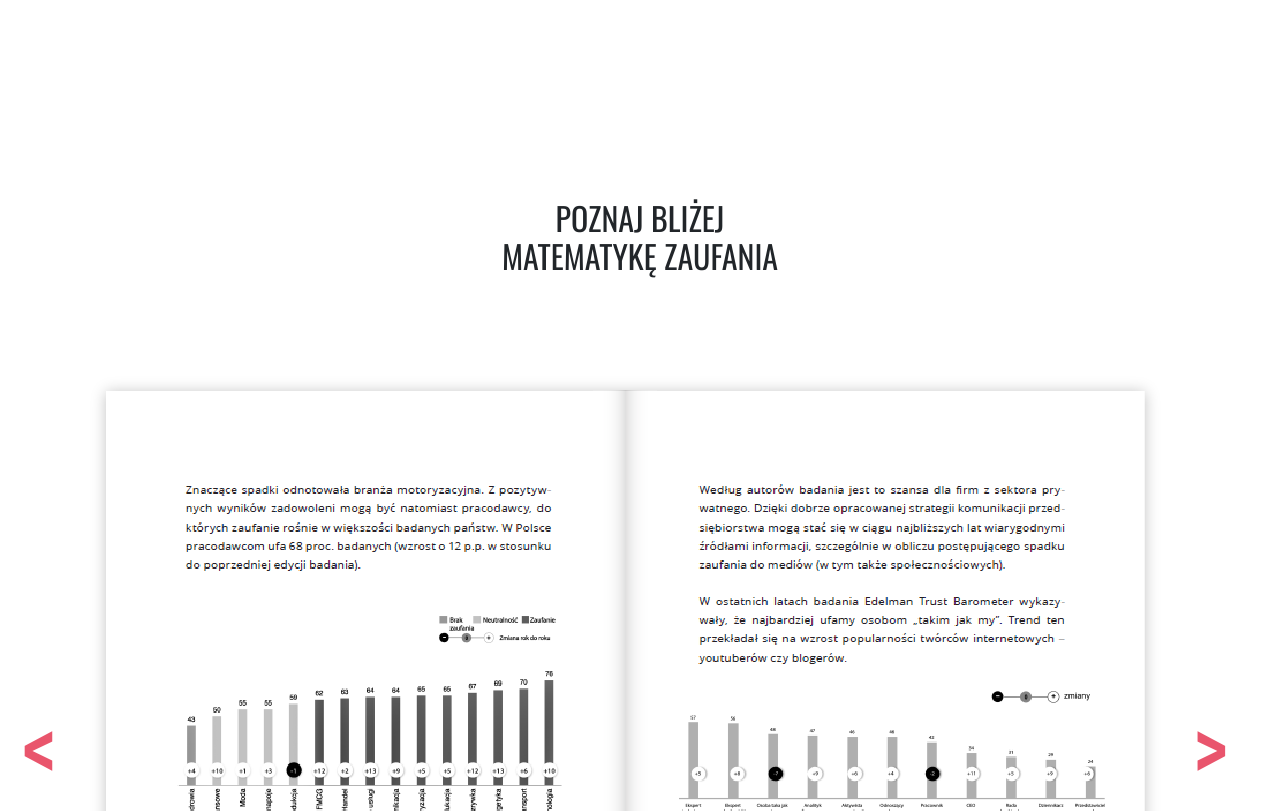
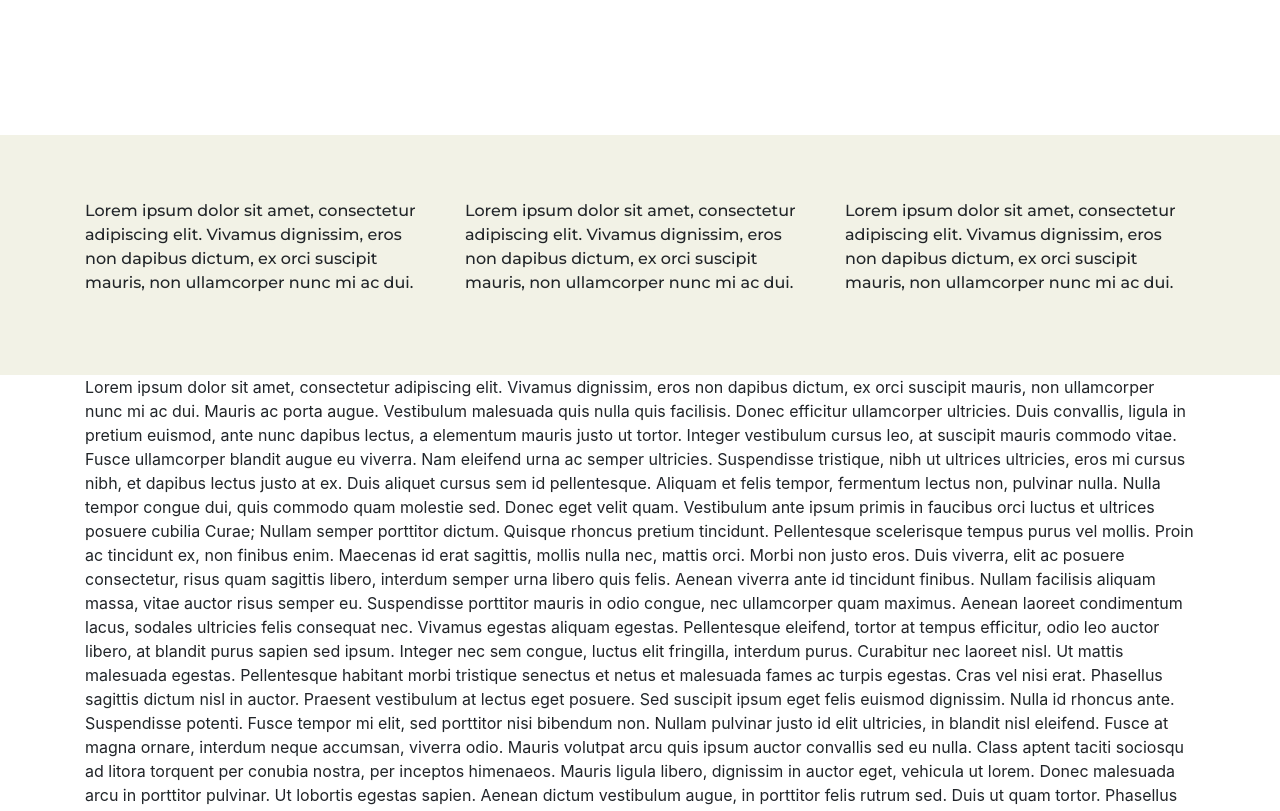
Before and after one commit to kryczek/matematyka-zaufania, a plain HTML site: page index.html in a window 1280 px wide. Shown: the part 5500-6311 px from the top of the page. Drawn offline with nearby package versions, Linux system fonts and the light colour scheme.

```diff
--- a/index.html
+++ b/index.html
@@ -270,24 +270,23 @@ Lorem ipsum dolor sit amet, consectetur adipiscing elit. Vivamus dignissim, eros
 		</div>
 	</section>
 
-	<section class="section-price">
+	<section class="section-price bg-sand">
 		<div class="container">
 			<div class="row">
-				<div class="col-lg-12">
-					<h2 class="text-center space-bottom">Poznaj bliżej<br>matematykę zaufania</h2>
+				<div class="col-lg-4 col-white">
+					<p>
+						Lorem ipsum dolor sit amet, consectetur adipiscing elit. Vivamus dignissim, eros non dapibus dictum, ex orci suscipit mauris, non ullamcorper nunc mi ac dui.
+					</p>
 				</div>
-				<div class="col-lg-12">
-					<section class="lazy slider" data-sizes="50vw">
-						<div>
-							<img src="images/slide-01.png" class="img-fluid">
-						</div>
-						<div>
-							<img src="images/slide-01.png" class="img-fluid">
-						</div>
-						<div>
-							<img src="images/slide-01.png" class="img-fluid">
-						</div>
-					</section>
+				<div class="col-lg-4 col-red">
+					<p>
+						Lorem ipsum dolor sit amet, consectetur adipiscing elit. Vivamus dignissim, eros non dapibus dictum, ex orci suscipit mauris, non ullamcorper nunc mi ac dui.
+					</p>
+				</div>
+				<div class="col-lg-4 col-white">
+					<p>
+						Lorem ipsum dolor sit amet, consectetur adipiscing elit. Vivamus dignissim, eros non dapibus dictum, ex orci suscipit mauris, non ullamcorper nunc mi ac dui.
+					</p>
 				</div>
 		</div>
 	</section>
```
